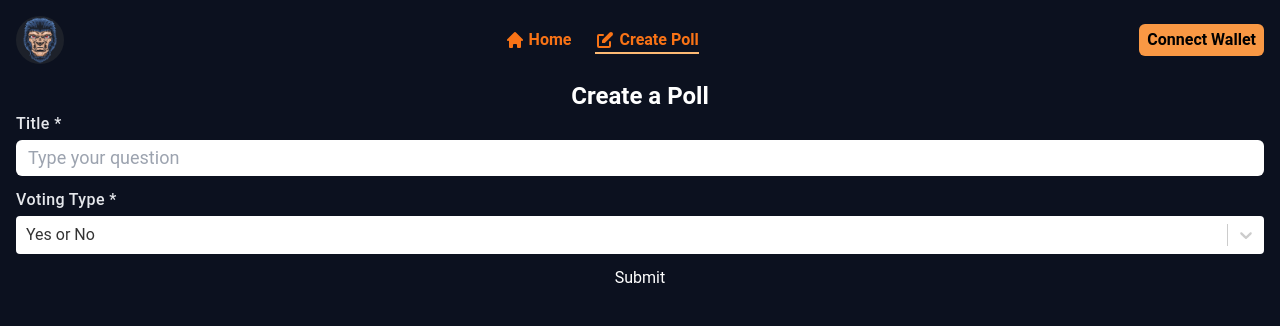
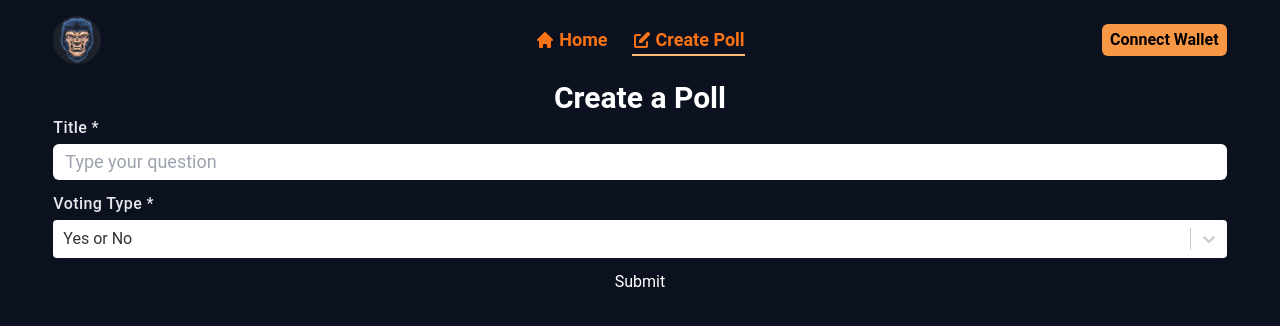
Before and after one commit to SarathAdhi/Online_Poll_Creator_Blockchain, a Next.js app: page /poll/create in a window 1280 px wide. Shown: the top 326 px of the page. Built offline with nearby package versions, Linux system fonts and the light colour scheme; what short-unique-id would draw is missing.

Commit message:
ui changes

```diff
--- a/src/components/Navbar/index.tsx
+++ b/src/components/Navbar/index.tsx
@@ -21,20 +21,20 @@ const Navlinks: React.FC<NavlinksProps> = ({ href, name, Icon }) => {
   return (
     <LinkedItem href={href} className="group relative duration-200 transition ">
       <H5 className="flex items-center gap-1">
-        <Icon className="w-6 h-6 xs:w-5 xs:h-5" />
-        <span className="hidden xs:block">{name}</span>
+        <Icon className="w-6 h-6 sm:w-5 sm:h-5" />
+        <span className="hidden sm:block">{name}</span>
       </H5>
 
       <span
         className={clsx(
-          "absolute hidden xs:block top-0 right-0 h-[2px] w-0 group-hover:w-full duration-200 bg-orange-300"
+          "absolute hidden sm:block top-0 right-0 h-[2px] w-0 group-hover:w-full duration-200 bg-orange-300"
         )}
       />
 
       <span
         className={clsx(
           currentPath === href ? "w-full" : "w-0",
-          "absolute hidden xs:block left-0 h-[2px] group-hover:w-full duration-200 bg-orange-300"
+          "absolute hidden sm:block left-0 h-[2px] group-hover:w-full duration-200 bg-orange-300"
         )}
       />
     </LinkedItem>
--- a/tailwind.config.js
+++ b/tailwind.config.js
@@ -2,9 +2,6 @@ module.exports = {
   content: ["./src/**/*.{js,ts,jsx,tsx}"],
   theme: {
     extend: {},
-    screens: {
-      xs: "400px",
-    },
   },
   plugins: [],
 };
```
